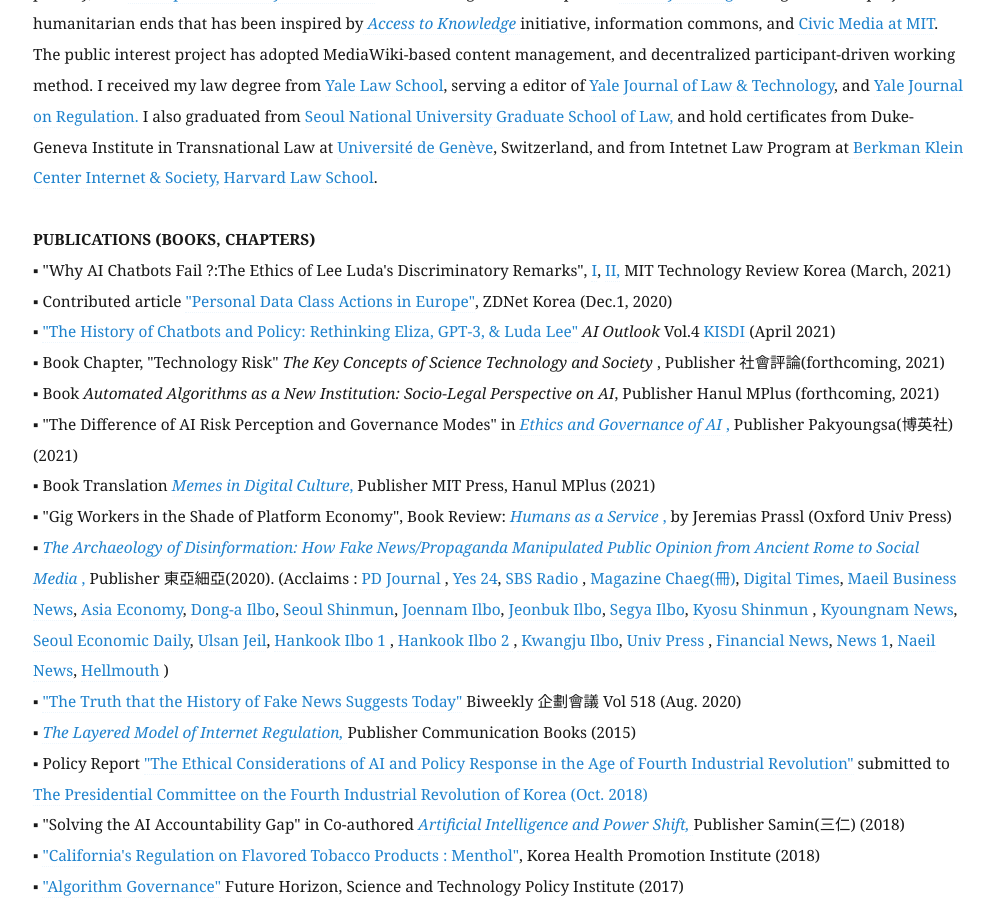
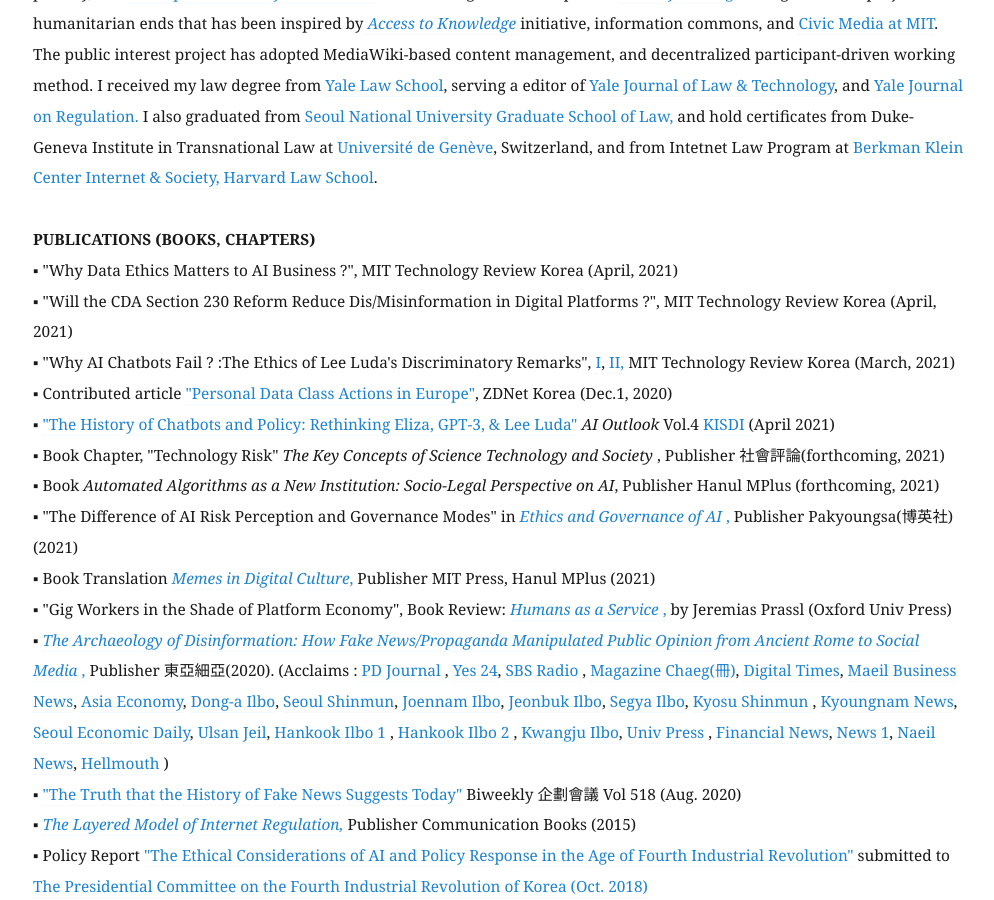
Before and after one commit to eunchangchoi/eunchangchoi.github.io, a Jekyll site: the page built from index.md, in a window 1280 px wide and 900 px high, scrolled down 1743 px. Shown: the whole window, without its empty margins (67-1061 px from the left). Built offline with Jekyll 4.4.1, drawn with Linux system fonts in a browser that asks for light colours.

Commit message:
Update index.md

```diff
--- a/index.md
+++ b/index.md
@@ -33,9 +33,11 @@
 <br>
 <br>
  <strong> PUBLICATIONS (BOOKS, CHAPTERS) </strong> <br>
-▪ "Why AI Chatbots Fail ?:The Ethics of Lee Luda's Discriminatory Remarks", <a href="https://www.technologyreview.kr/why-ai-chatbots-fail-lee-luda-part-1/"> I</a>, <a href="https://www.technologyreview.kr/why-ai-chatbots-fail-lee-luda-part-2/"> II,</a> MIT Technology Review Korea (March, 2021)<br>
+▪ "Why Data Ethics Matters to AI Business ?", MIT Technology Review Korea (April, 2021)<br>
+▪ "Will the CDA Section 230 Reform Reduce Dis/Misinformation in Digital Platforms ?", MIT Technology Review Korea (April, 2021)<br>
+▪ "Why AI Chatbots Fail ? :The Ethics of Lee Luda's Discriminatory Remarks", <a href="https://www.technologyreview.kr/why-ai-chatbots-fail-lee-luda-part-1/"> I</a>, <a href="https://www.technologyreview.kr/why-ai-chatbots-fail-lee-luda-part-2/"> II,</a> MIT Technology Review Korea (March, 2021)<br>
 ▪ Contributed article <a href="https://zdnet.co.kr/view/?no=20201201123601"> "Personal Data Class Actions in Europe"</a>, ZDNet Korea (Dec.1, 2020) <br>
-▪  <a href="https://www.kisdi.re.kr/kisdi/fp/kr/publication/selectResearch.do?cmd=fpSelectResearch&sMenuType=3&controlNo=14928&langdiv=1"> "The History of Chatbots and Policy: Rethinking Eliza, GPT-3, & Luda Lee"</a> <i> AI Outlook </i> Vol.4 <a href="https://www.kisdi.re.kr/eng/index.do"> KISDI </a> (April 2021)<br>
+▪  <a href="https://www.kisdi.re.kr/kisdi/fp/kr/publication/selectResearch.do?cmd=fpSelectResearch&sMenuType=3&controlNo=14928&langdiv=1"> "The History of Chatbots and Policy: Rethinking Eliza, GPT-3, & Lee Luda"</a> <i> AI Outlook </i> Vol.4 <a href="https://www.kisdi.re.kr/eng/index.do"> KISDI </a> (April 2021)<br>
 ▪  Book Chapter, "Technology Risk" <i> The Key Concepts of Science Technology and Society </i>, Publisher 社會評論(forthcoming, 2021) <br>
 ▪  Book <i> Automated Algorithms as a New Institution: Socio-Legal Perspective on AI</i>, Publisher Hanul MPlus (forthcoming, 2021) <br>
 ▪  "The Difference of AI Risk Perception and Governance Modes" in <a href="https://www.kyobobook.co.kr/product/detailViewKor.laf?mallGb=KOR&ejkGb=KOR&barcode=9791130337722&orderClick=LA6"><i> Ethics and Governance of AI </i>,</a> Publisher Pakyoungsa(博英社)(2021) <br>
```
